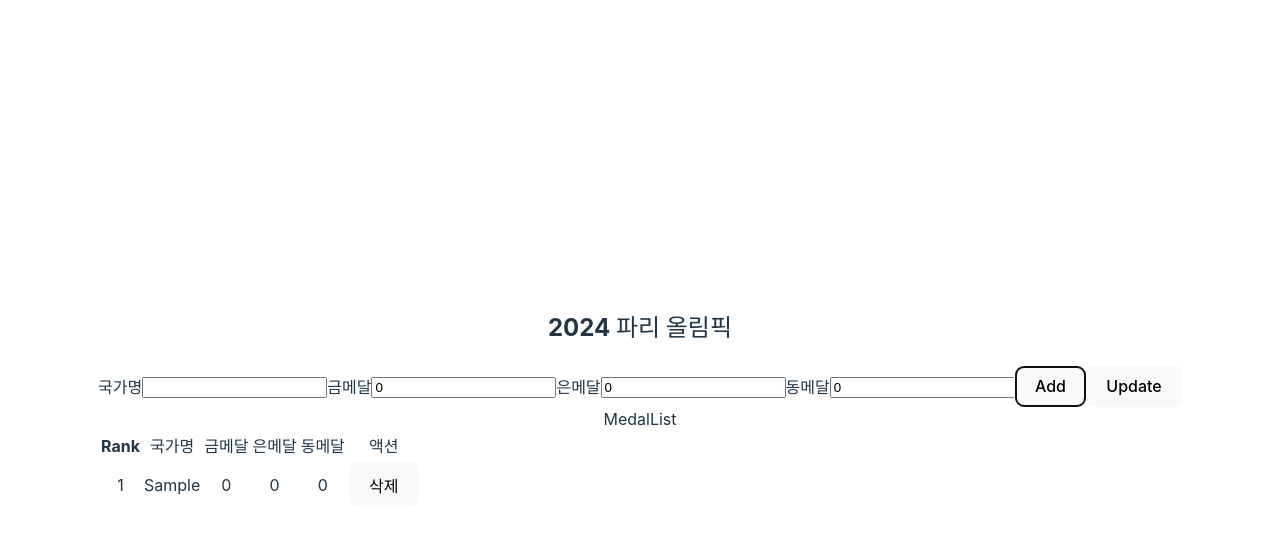
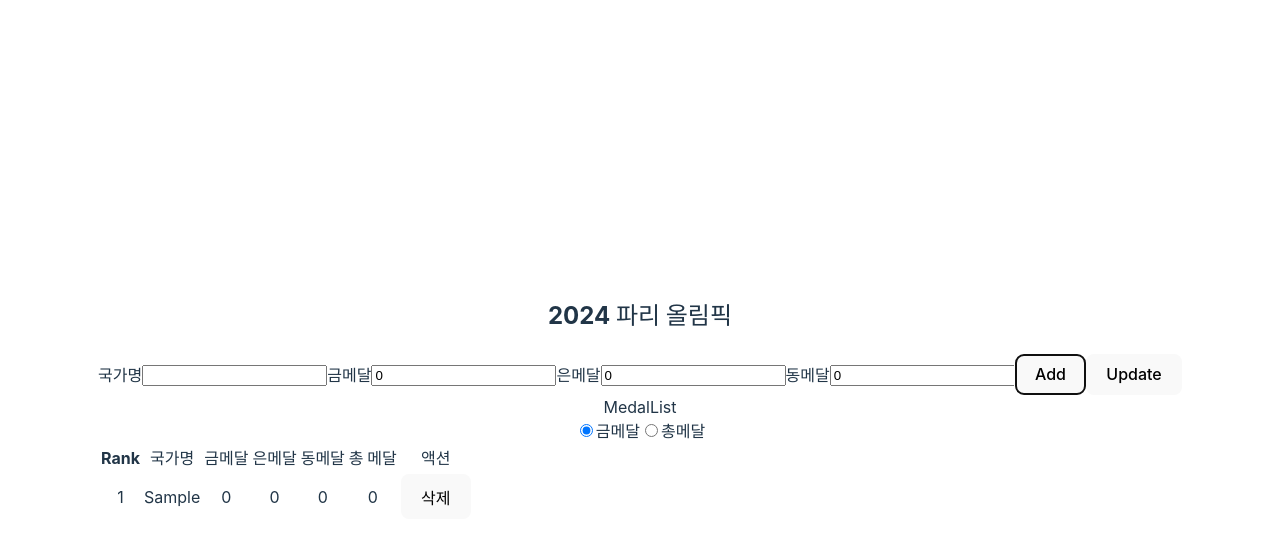
Before and after one commit to ImJaeOne/Olympic, a React (Vite) app: page / in a window 1280 px wide. Both pictures are taken after typing "Sample" into the empty fields and a click on the button "Add". Shown: the top 544 px of the page. Built offline with nearby package versions, Linux system fonts and the light colour scheme.

Commit message:
✨ update: error 고치는 중....

```diff
--- a/src/App.jsx
+++ b/src/App.jsx
@@ -5,6 +5,7 @@ import './App.css';
 
 function App() {
     const [medalList, setMedalList] = useState([]);
+
 
     const handleSubmit = (e, value, action) => {
         e.preventDefault();
@@ -32,6 +33,7 @@ function App() {
     };
     return (
         <>
+            <h2>2024 파리 올림픽</h2>
             <MedalForm handleSubmit={handleSubmit} />
             <MedalList handleDeleteList={handleDeleteList} medalList={medalList} />
         </>
--- a/src/components/MedalForm.jsx
+++ b/src/components/MedalForm.jsx
@@ -10,23 +10,22 @@ const MedalForm = ({ handleSubmit }) => {
 
     const handleChange = (e) => {
         const { name, value } = e.target;
-        setMedalItem({ ...medalItem, [name]: value.trim() });
+        const setValueType = name === 'gold' || name === 'silver' || name === 'bronze' ? Number(value) : value.trim();
+        setMedalItem({ ...medalItem, [name]: setValueType });
     };
 
     const validateForm = () => {
-        if(!medalItem.country){
+        if (!medalItem.country) {
             alert('국가명을 입력해주세요');
             return false;
         }
         return true;
-    }
+    };
 
     return (
-        <div>
-            <h2>2024 파리 올림픽</h2>
         <form
             onSubmit={(e) => {
-                    if(!validateForm())return;
+                if (!validateForm()) return;
                 const action = e.nativeEvent.submitter.name;
                 handleSubmit(e, medalItem, action);
                 setMedalItem({
@@ -52,7 +51,6 @@ const MedalForm = ({ handleSubmit }) => {
                 Update
             </button>
         </form>
-        </div>
     );
 };
 
--- a/src/components/MedalItem.jsx
+++ b/src/components/MedalItem.jsx
@@ -1,13 +1,14 @@
 import React from 'react';
 
-export const MedalItem = ({ handleDeleteList, medalItem, rank }) => {
+export const MedalItem = ({ handleDeleteList, medalItem}) => {
     return (
         <tr key={medalItem.country}>
-            <td>{rank}</td>
+            <td>{medalItem.rank}</td>
             <td>{medalItem.country}</td>
             <td>{medalItem.gold}</td>
             <td>{medalItem.silver}</td>
             <td>{medalItem.bronze}</td>
+            <td>{medalItem.gold + medalItem.silver + medalItem.bronze}</td>
             <td>
                 <button onClick={() => handleDeleteList(medalItem.country)}>삭제</button>
             </td>
--- a/src/components/MedalList.jsx
+++ b/src/components/MedalList.jsx
@@ -1,10 +1,55 @@
-import React from 'react';
+import { React, useState } from 'react';
 import MedalItem from './MedalItem';
 
 export const MedalList = ({ medalList, handleDeleteList }) => {
+    const [mode, setMode] = useState('sortByGold');
+    const handleMode = (e) => {
+        setMode(e.target.value);
+    };
+    const sortMedalList = [...medalList].sort((a, b) => {
+        if (mode === 'sortByGold') {
+            return b.gold - a.gold;
+        } else if (mode === 'sortByTotal') {
+            const totalA = a.gold + a.silver + a.bronze;
+            const totalB = b.gold + b.silver + b.bronze;
+            return totalB - totalA;
+        }
+        return 0;
+    });
+    let rank = 1;
+    let prevMedals = null;
+    let rankSkip = 1;
+    const sortByRank = sortMedalList.map((m, index) => {
+        if (
+            prevMedals &&
+            prevMedals.gold === m.gold &&
+            prevMedals.silver === m.silver &&
+            prevMedals.bronze === m.bronze
+        ) {
+            m.rank = rank;
+            rankSkip++;
+        } else {
+            m.rank = rank;
+            rank += rankSkip;
+            rankSkip = 1;
+        }
+        prevMedals = { gold: m.gold, silver: m.silver, bronze: m.bronze };
+        console.log(m);
+        return m;
+    });
     return (
         <div>
             <div>MedalList</div>
+            <form>
+                <label>
+                    <input type="radio" value="sortByGold" checked={mode === 'sortByGold'} onChange={handleMode} />
+                    금메달
+                </label>
+                <label>
+                    <input type="radio" value="sortByTotal" checked={mode === 'sortByTotal'} onChange={handleMode} />
+                    총메달
+                </label>
+            </form>
             {medalList.length === 0 ? (
                 <div>아직 추가된 국가가 없습니다. 메달을 추적하세요!</div>
             ) : (
@@ -16,12 +61,19 @@ export const MedalList = ({ medalList, handleDeleteList }) => {
                             <th>금메달</th>
                             <th>은메달</th>
                             <th>동메달</th>
+                            <th>총 메달</th>
                             <th>액션</th>
                         </tr>
                     </thead>
                     <tbody>
-                        {medalList.sort((a,b) => b.gold - a.gold).map((m, i) => {
-                            return <MedalItem key={m.country} handleDeleteList={handleDeleteList} medalItem={m} rank={i+1}/>;
+                        {sortByRank.map((m) => {
+                            return (
+                                <MedalItem
+                                    key={m.country}
+                                    handleDeleteList={handleDeleteList}
+                                    medalItem={m}
+                                />
+                            );
                         })}
                     </tbody>
                 </table>
```
Lines whose indentation alone changed are shown as unchanged.
